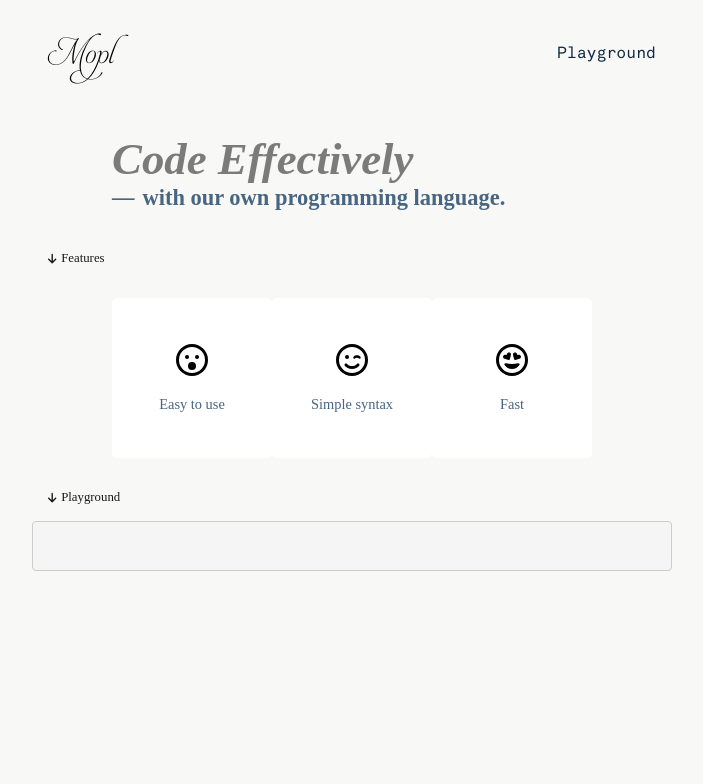
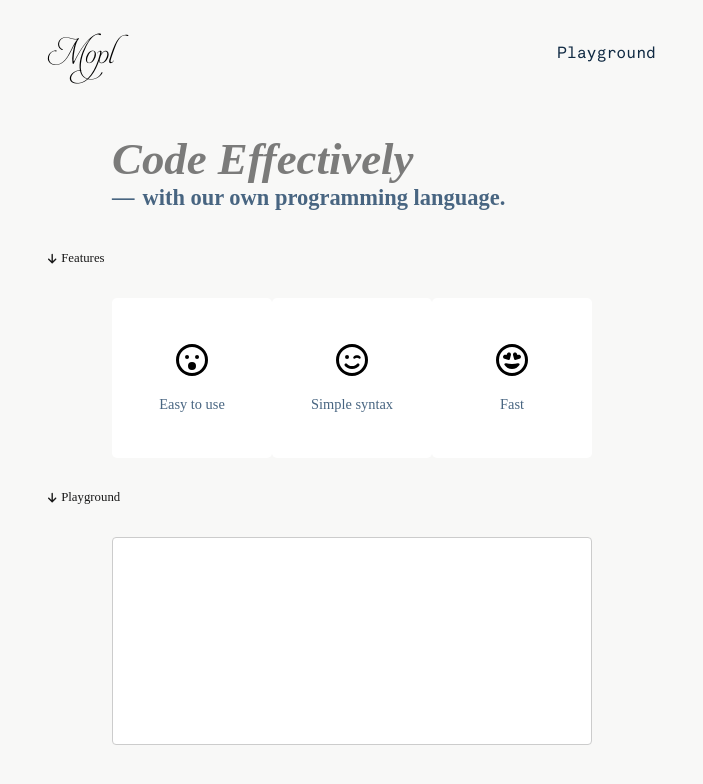
Before and after one commit to Amanjot-001/Mopl-UI, a React (Vite) app: page / in a window 1280 px wide. Shown: the top 784 px of the page, without its empty margins (288-991 px from the left). Built offline with nearby package versions, Linux system fonts and the light colour scheme; the HTML template or start-up script is replaced by a standard one.

Commit message:
syntax fix

```diff
--- a/prism.css
+++ b/prism.css
@@ -1,5 +1,3 @@
-/* PrismJS 1.29.0
-https://prismjs.com/download.html#themes=prism&plugins=line-numbers */
 code[class*=language-],
 pre[class*=language-] {
     color: #000;
--- a/src/components/Playground.jsx
+++ b/src/components/Playground.jsx
@@ -1,53 +1,34 @@
 import '../styles/Playground.css'
 import Editor from 'react-simple-code-editor'
 import { useState } from 'react';
-import 'prismjs/themes/prism.css';
+import '../../prism.css';
 import Prism, { highlightAll } from 'prismjs';
 import '../utils/mopl'
 
 export default function Playground() {
     const [code, setCode] = useState('');
-    // const [highlightedCode, setHighlightedCode] = useState('');
-
-    // const handleCodeChange = (event) => {
-    //     const newCode = event.target.value;
-    //     setCode(newCode);
-
-    //     const highlighted = Prism.highlight(newCode, Prism.languages.mopl, 'mopl');
-    //     setHighlightedCode(highlighted);
-    // };
     const highlightCode = (code) => {
         return Prism.highlight(code, Prism.languages.mopl, 'mopl');
     };
 
-
     return (
+        <div className="playground">
             <Editor
                 value={code}
                 onValueChange={code => setCode(code)}
                 highlight={code => highlightCode(code)}
                 padding={'1rem'}
                 style={{
+                    width: '100%',
+                    height: '100%',
                     fontFamily: 'monospace',
                     fontSize: 14,
-                backgroundColor: '#f5f5f5',
+                    backgroundColor: '#fff',
                     border: '1px solid #ccc',
                     borderRadius: 4,
+                    overflow: 'auto'
                 }}
             />
-        // <div className="playground">
-        //     <textarea
-        //         cols="30"
-        //         rows="10"
-        //         value={code}
-        //         onChange={handleCodeChange}
-        //         className="language-mopl"
-        //     ></textarea>
-        //     <div className="highlighted-code">
-        //         <pre>
-        //             <code dangerouslySetInnerHTML={{ __html: highlightedCode }} />
-        //         </pre>
-        //     </div>
-        // </div>
+        </div>
     )
 }
```
Also changed, not shown: prism.js. Lines whose indentation alone changed are shown as unchanged.
